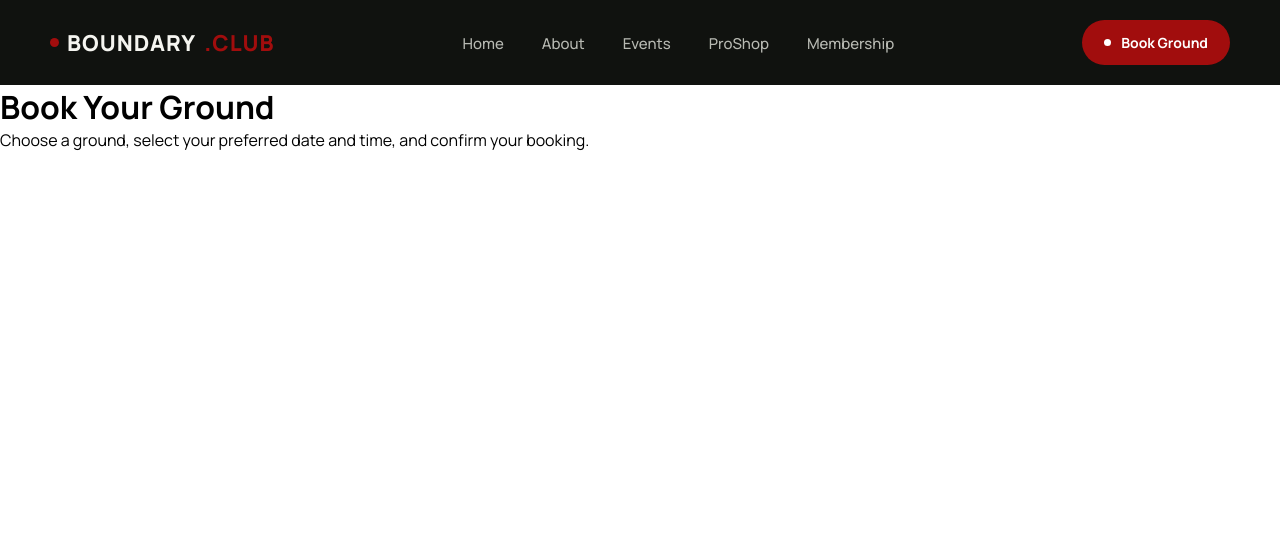
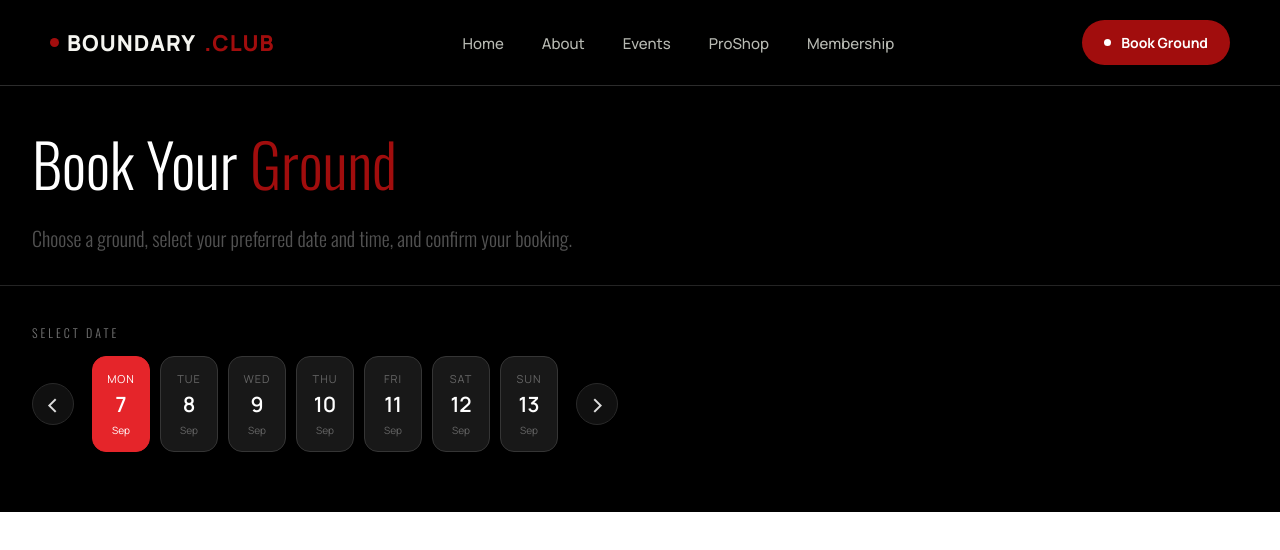
Before and after one commit to Gagn-kainth/Frontend, a React (Vite) app: page /BookingGround in a window 1280 px wide. Shown: the top 550 px of the page. Built offline with nearby package versions, Linux system fonts and the light colour scheme.

Commit message:
add the date component

```diff
--- a/src/components/BookingGroundHero.css
+++ b/src/components/BookingGroundHero.css
@@ -0,0 +1,39 @@
+@import url('https://fonts.googleapis.com/css2?family=Oswald:wght@300;400;500&display=swap');
+
+
+*{
+    padding: 0px;
+    margin: 0px;
+    box-sizing: border-box;
+}
+
+.booking-ground-hero {
+    font-family: 'Poppins', sans-serif;
+    background-color: #000000;
+
+
+}
+.booking-ground-hero-heading{
+    color: #ffffff;
+    font-size: 2.5rem;
+    padding-top: 2rem;
+    margin-left: 2rem;
+    font-family: 'Oswald', sans-serif;
+    font-weight: 300;
+    font-size: 60px;
+}
+.highlight{
+    color: rgb(161, 13, 13);
+    font-family: 'Oswald', sans-serif;
+    font-weight: 300;
+    font-size: 60px;
+}
+.booking-ground-hero-description{
+    color:  rgba(128, 128, 128, 0.641);
+    font-family: 'Oswald', sans-serif;
+    font-size: 2.5rem;
+    padding: 1rem 0rem 2rem 0rem;
+    margin-left: 2rem;
+    font-weight: 300;
+    font-size:20px;
+}
--- a/src/components/BookingGroundHero.jsx
+++ b/src/components/BookingGroundHero.jsx
@@ -1,3 +1,4 @@
+import './BookingGroundHero.css';
 const STEPS = [
     {
       label: "Select Ground",
--- /dev/null
+++ b/src/components/DateSelector.css
@@ -0,0 +1,175 @@
+@import url("https://fonts.googleapis.com/css2?family=Oswald:wght@300;400;500;600&display=swap");
+
+.date-section {
+  width: 100%;
+  background: #000000;
+  padding: 38px 32px 60px;
+  border-top: 1px solid #242424;
+  box-sizing: border-box;
+}
+
+/* SELECT DATE */
+
+.date-title {
+  font-family: "Oswald", sans-serif;
+  font-size: 12px;
+  font-weight: 300;
+  letter-spacing: 3px;
+  color: #777;
+  margin: 0 0 15px;
+}
+
+
+/* DATE SELECTOR */
+
+.date-selector {
+  display: flex;
+  align-items: center;
+  gap: 18px;
+}
+
+
+/* DATE LIST */
+
+.date-list {
+  display: flex;
+  gap: 10px;
+}
+
+
+/* DATE CARD */
+
+.date-card {
+  width: 58px;
+  height: 96px;
+
+  background: #181818;
+  backdrop-filter: blur(9px);
+  border: 1px solid #353535;
+  border-radius: 14px;
+
+  display: flex;
+  flex-direction: column;
+  align-items: center;
+  justify-content: center;
+
+  padding: 0;
+  cursor: pointer;
+
+  font-family: "Oswald", sans-serif;
+
+  transition: all 0.2s ease;
+}
+
+
+/* DAY */
+
+.date-card .day {
+  font-size: 11px;
+  font-weight: 400;
+  letter-spacing: 1px;
+  color: #666;
+  margin-bottom: 8px;
+}
+
+
+/* DATE NUMBER */
+
+.date-card .date-number {
+  font-size: 21px;
+  font-weight: 600;
+  line-height: 1;
+  color: #fff;
+}
+
+
+/* MONTH */
+
+.date-card .month {
+  font-size: 10px;
+  font-weight: 300;
+  color: #666;
+  margin-top: 8px;
+}
+
+
+/* SELECTED DATE */
+
+.date-card.selected {
+  background: #e5252a;
+  border-color: #e5252a;
+}
+
+
+/* SELECTED DATE TEXT */
+
+.date-card.selected .day,
+.date-card.selected .date-number,
+.date-card.selected .month {
+  color: #fff;
+}
+
+
+/* ARROWS */
+
+.arrow-btn {
+  flex-shrink: 0;
+
+  width: 42px;
+  height: 42px;
+
+  border-radius: 50%;
+  border: 1px solid #292929;
+
+  background: #101010;
+  color: #ddd;
+
+  display: flex;
+  align-items: center;
+  justify-content: center;
+
+  font-size: 30px;
+  font-weight: 200;
+  line-height: 1;
+
+  cursor: pointer;
+
+  transition: all 0.2s ease;
+}
+
+
+.arrow-btn:hover {
+  background: #1c1c1c;
+  border-color: #444;
+}
+
+
+/* MOBILE */
+
+@media (max-width: 768px) {
+
+  .date-section {
+    padding: 30px 18px 45px;
+  }
+
+  .date-selector {
+    gap: 8px;
+  }
+
+  .date-list {
+    gap: 7px;
+    overflow: hidden;
+  }
+
+  .date-card {
+    min-width: 52px;
+    width: 52px;
+    height: 88px;
+  }
+
+  .arrow-btn {
+    width: 36px;
+    height: 36px;
+    font-size: 26px;
+  }
+}
--- /dev/null
+++ b/src/components/DateSelector.jsx
@@ -0,0 +1,116 @@
+import { useState } from "react";
+import "./DateSelector.css";
+
+function DateSelector() {
+  const [startDate, setStartDate] = useState(new Date());
+  const [selectedDate, setSelectedDate] = useState(new Date());
+
+  // Generate 7 dates
+  const getDates = () => {
+    const dates = [];
+
+    for (let i = 0; i < 7; i++) {
+      const date = new Date(startDate);
+      date.setDate(startDate.getDate() + i);
+
+      dates.push(date);
+    }
+
+    return dates;
+  };
+
+  const dates = getDates();
+
+  // Next 7 days
+  const nextDates = () => {
+    const newDate = new Date(startDate);
+    newDate.setDate(startDate.getDate() + 7);
+
+    setStartDate(newDate);
+  };
+
+  // Previous 7 days
+  const previousDates = () => {
+    const newDate = new Date(startDate);
+    newDate.setDate(startDate.getDate() - 7);
+
+    setStartDate(newDate);
+  };
+
+  const formatDay = (date) => {
+    return date
+      .toLocaleDateString("en-US", {
+        weekday: "short",
+      })
+      .toUpperCase();
+  };
+
+  const formatMonth = (date) => {
+    return date.toLocaleDateString("en-US", {
+      month: "short",
+    });
+  };
+
+  return (
+    <section className="date-section">
+
+      <p className="date-title">SELECT DATE</p>
+
+      <div className="date-selector">
+
+        <button
+          className="arrow-btn"
+          onClick={previousDates}
+        >
+          ‹
+        </button>
+
+        <div className="date-list">
+
+          {dates.map((date) => {
+
+            const isSelected =
+              date.toDateString() ===
+              selectedDate.toDateString();
+
+            return (
+              <button
+                key={date.toISOString()}
+                className={`date-card ${
+                  isSelected ? "selected" : ""
+                }`}
+                onClick={() => setSelectedDate(date)}
+              >
+
+                <span className="day">
+                  {formatDay(date)}
+                </span>
+
+                <span className="date-number">
+                  {date.getDate()}
+                </span>
+
+                <span className="month">
+                  {formatMonth(date)}
+                </span>
+
+              </button>
+            );
+          })}
+
+        </div>
+
+        <button
+          className="arrow-btn"
+          onClick={nextDates}
+        >
+          ›
+        </button>
+
+      </div>
+
+    </section>
+  );
+}
+
+export default DateSelector;
--- a/src/components/Navbar.css
+++ b/src/components/Navbar.css
@@ -9,10 +9,11 @@
 
 .navbar {
   width: 100%;
-  background: #10120f;
+  background: #000000;
   padding: 20px 50px;
   position: relative;
   z-index: 100;
+  border-bottom: 1px solid rgba(128, 128, 128, 0.344);
 }
 
 .nav-container {
@@ -157,7 +158,7 @@
     top: 100%;
     left: 0;
     width: 100%;
-    background: #10120f;
+    background: #000000;
     list-style: none;
 
     max-height: 0;
--- a/src/pages/BookingGround.jsx
+++ b/src/pages/BookingGround.jsx
@@ -1,8 +1,10 @@
 import BookingGroundHero from "../components/BookingGroundHero";
+import DateSelector from "../components/DateSelector";
 function BookingGround() {
   return (
     <>
       <BookingGroundHero />
+      <DateSelector/>
     </>
   );
 }
```
